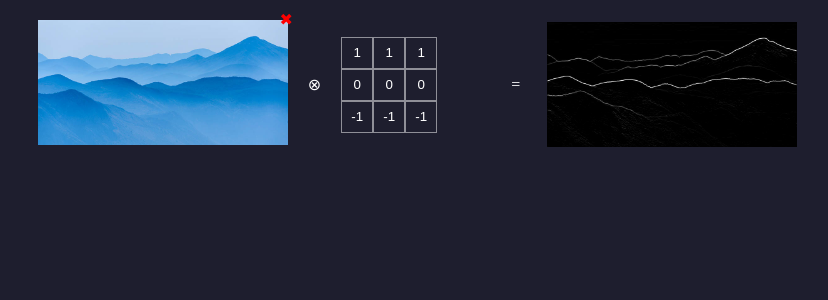
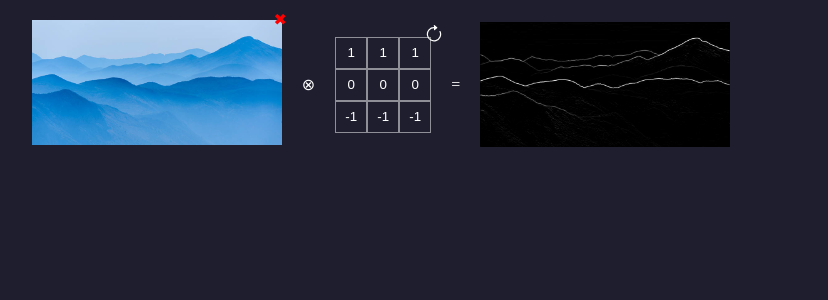
Before and after one commit to visrut7/visrut7.github.io, an Angular app: page /cnn in a window 1280 px wide. Shown: the top 300 px of the page, without its empty margins (259-1087 px from the left). Built offline with nearby package versions, Linux system fonts and the light colour scheme.

Commit message:
add rotate button for kernel

```diff
--- a/src/app/cnn/cnn.component.css
+++ b/src/app/cnn/cnn.component.css
@@ -8,8 +8,12 @@
 }
 
 .input-section {
+  width: 250px;
   grid-column: 1 / 2;
   position: relative;
+  display: flex;
+  align-items: center;
+  justify-content: center;
 }
 
 .operator-section {
@@ -21,7 +25,6 @@
 
 .matrix-section {
   grid-column: 3 / 4;
-  min-width: 150px;
   display: grid;
   grid-template-columns: repeat(3, 0fr);
 }
@@ -37,7 +40,6 @@
 
 .equal-operator {
   grid-column: 4 / 5;
-  margin-right: 80px;
   display: flex;
   align-items: center;
   justify-content: center;
@@ -45,9 +47,7 @@
 
 .output-section {
   grid-column: 5 / 6;
-  border: 2px dashed #ccc;
-  width: 100px;
-  height: 100px;
+  width: 250px;
   display: flex;
   align-items: center;
   justify-content: center;
@@ -70,9 +70,22 @@
 }
 
 .remove-icon {
-  cursor: pointer;
   color: red;
-  position: absolute;
   right: -5px;
   top: -10px;
+  cursor: pointer;
+  position: absolute;
 }
+
+.kernel {
+  position: relative;
+}
+.rotate-kernel {
+  border: none;
+  position: absolute;
+  top: -15px;
+  right: -15px;
+  transform: scale(0.8);
+  cursor: pointer;
+  background-color: transparent;
+}
--- a/src/app/cnn/cnn.component.html
+++ b/src/app/cnn/cnn.component.html
@@ -23,6 +23,7 @@
 
   <div class="operator-section">⊗</div>
 
+  <div class="kernel">
     <div class="matrix-section">
       <input
         class="matrix-cell"
@@ -31,6 +32,26 @@
         value="{{ cell }}"
         (input)="updateKernel($event, i)"
       />
+    </div>
+
+    <button class="rotate-kernel">
+      <svg
+        xmlns="http://www.w3.org/2000/svg"
+        width="24"
+        height="24"
+        fill="white"
+        class="bi bi-arrow-clockwise"
+        viewBox="0 0 16 16"
+      >
+        <path
+          fill-rule="evenodd"
+          d="M8 3a5 5 0 1 0 4.546 2.914.5.5 0 0 1 .908-.417A6 6 0 1 1 8 2v1z"
+        />
+        <path
+          d="M8 4.466V.534a.25.25 0 0 1 .41-.192l2.36 1.966c.12.1.12.284 0 .384L8.41 4.658A.25.25 0 0 1 8 4.466z"
+        />
+      </svg>
+    </button>
   </div>
 
   <div class="equal-operator">=</div>
--- a/src/app/cnn/cnn.component.ts
+++ b/src/app/cnn/cnn.component.ts
@@ -27,14 +27,6 @@ export class CnnComponent implements OnInit {
     }
   }
 
-  get outputImage(): string | undefined {
-    if (!this.selectedImage) {
-      return undefined;
-    }
-
-    return;
-  }
-
   updateKernel(event: Event, index: number): void {
     const target = event.target as HTMLInputElement;
     this.kernel[index] = parseInt(target.value);
@@ -50,21 +42,7 @@ export class CnnComponent implements OnInit {
       const reader = new FileReader();
       reader.onload = (e) => {
         this.selectedImage = e.target?.result!;
-        this.imageService.getImageData(this.selectedImage).subscribe({
-          next: (imageData) => {
-            const transformedImage = this.convertToGrayscaleAndApplyKernel(
-              imageData!
-            );
-            this.renderTransformedImage(
-              transformedImage.data,
-              transformedImage.width,
-              transformedImage.height
-            );
-          },
-          error: (error) => {
-            console.error('Error loading image', error);
-          },
-        });
+        this.processImage(this.selectedImage);
       };
       reader.readAsDataURL(file);
     }
@@ -130,26 +108,24 @@ export class CnnComponent implements OnInit {
   }
 
   loadInitialImage(filePath: string): void {
-    const img = new Image();
-    img.onload = () => {
-      const canvas = document.createElement('canvas');
-      const ctx = canvas.getContext('2d');
-      canvas.width = img.width;
-      canvas.height = img.height;
-      ctx?.drawImage(img, 0, 0);
-      const imageData = ctx?.getImageData(0, 0, img.width, img.height);
-      // Now you have the image data, you can access the RGBA values with imageData.data
+    this.processImage(filePath);
+    this.selectedImage = filePath;
+  }
 
-      const transformedImage = this.convertToGrayscaleAndApplyKernel(
-        imageData!
-      );
-      this.renderTransformedImage(
-        transformedImage.data,
-        transformedImage.width,
-        transformedImage.height
-      );
-    };
-    img.src = filePath;
-    this.selectedImage = filePath; // Update the selectedImage to show the loaded image
+  processImage(imageSrc: string | ArrayBuffer): void {
+    this.imageService.getImageData(imageSrc).subscribe({
+      next: (imageData) => {
+        const transformedImage =
+          this.convertToGrayscaleAndApplyKernel(imageData);
+        this.renderTransformedImage(
+          transformedImage.data,
+          transformedImage.width,
+          transformedImage.height
+        );
+      },
+      error: (error) => {
+        console.error('Error loading image', error);
+      },
+    });
   }
 }
```
Lines whose indentation alone changed are shown as unchanged.
